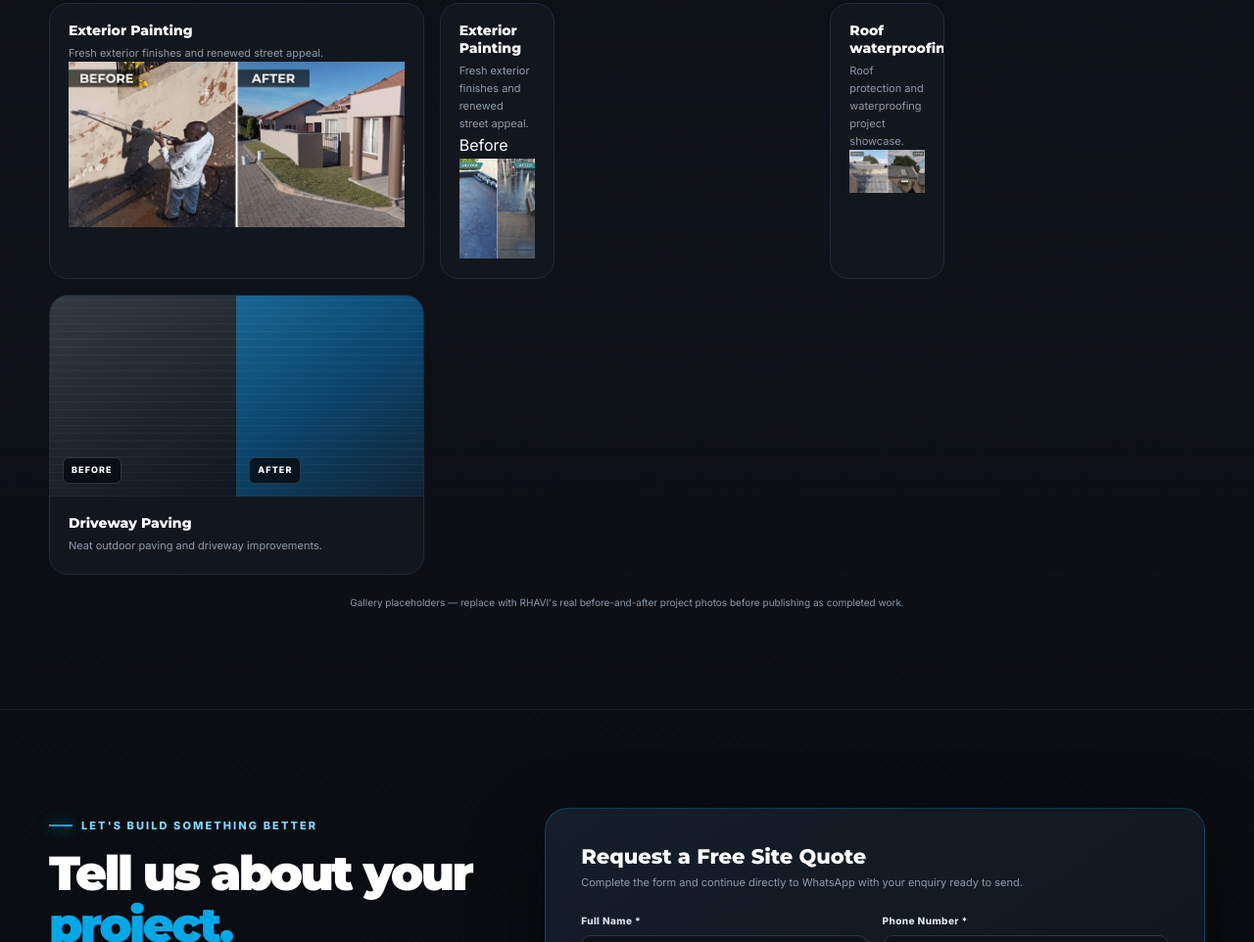
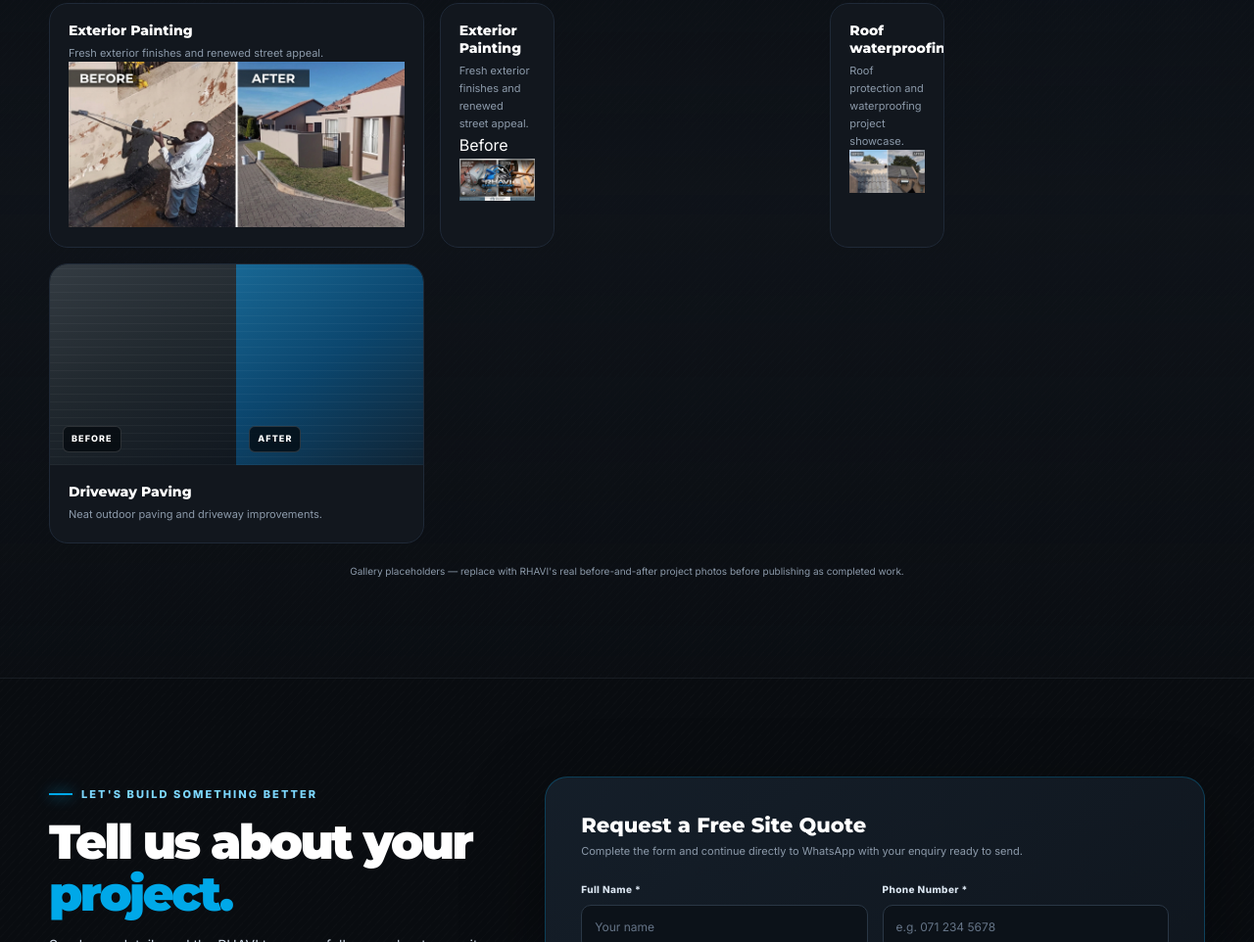
Before and after one commit to enolia1/rhavi-painting-and-pavement-, a plain HTML site: page index.html in a window 1280 px wide. Shown: the part 3123-4085 px from the top of the page at 98% size. Drawn offline with Linux system fonts and the light colour scheme.

Commit message:
Update index.html

```diff
--- a/index.html
+++ b/index.html
@@ -467,7 +467,7 @@
 
                 <div>
                     <span>Before</span>
-                    <img src="https://github.com/enolia1/rhavi-painting-and-pavement-/blob/main/image_e272eac7.jpg"
+                    <img src="https://github.com/enolia1/rhavi-painting-and-pavement-/blob/main/image_1154f14a.jpg"
                          alt="Exterior before painting">
                 </div>
 
```
